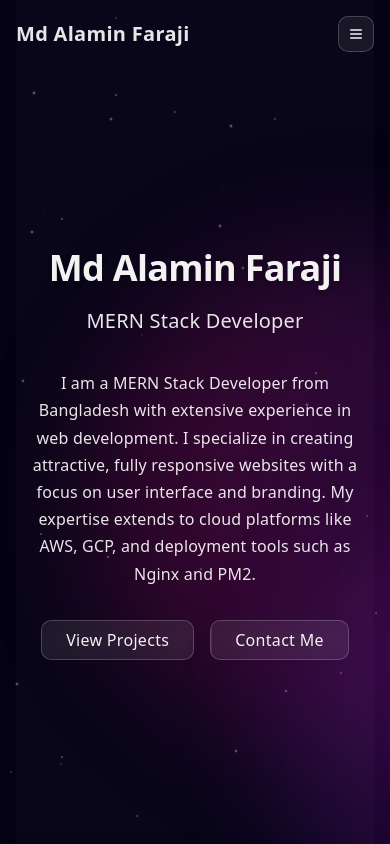
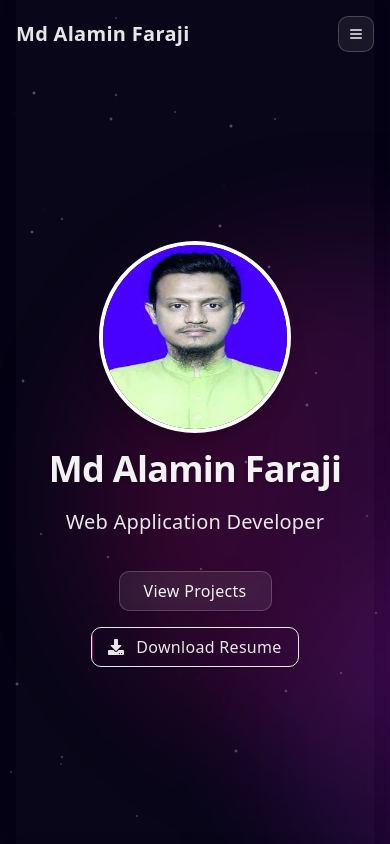
Before and after one commit to mdalaminfaraji/alamin-dev, a Next.js app: page / in a window 390 px wide. Shown: the top 844 px of the page. Built offline with nearby package versions, Linux system fonts and the light colour scheme.

Commit message:
Added profile image, updated hero section with animated title, improved mobile navigation with left-to-right opening, and updated experience section with new job details.

```diff
--- a/src/components/Hero.tsx
+++ b/src/components/Hero.tsx
@@ -3,12 +3,31 @@
 import { personalInfo } from "@/constants";
 import { Button } from "@/components/ui/button";
 import { motion } from "framer-motion";
+import Image from "next/image";
+import { FaDownload } from "react-icons/fa";
 
 export default function Hero() {
   return (
-    <section id="home" className="min-h-screen flex items-center justify-center pt-16 md:pt-0">
+    <section
+      id="home"
+      className="min-h-screen flex items-center justify-center pt-16 md:pt-0"
+    >
       <div className="container px-4 md:px-6">
         <div className="flex flex-col items-center space-y-8 text-center">
+          <motion.div
+            initial={{ opacity: 0, scale: 0.8 }}
+            animate={{ opacity: 1, scale: 1 }}
+            transition={{ duration: 0.6 }}
+            className="relative w-48 h-48 md:w-56 md:h-56 rounded-full overflow-hidden mb-4 border-4 border-primary/30 shadow-xl"
+          >
+            <Image
+              src="/alaminfaraji.jpg"
+              alt="Md Alamin Faraji"
+              fill
+              className="object-cover"
+              priority
+            />
+          </motion.div>
           <motion.div
             initial={{ opacity: 0, y: 20 }}
             animate={{ opacity: 1, y: 0 }}
@@ -18,19 +37,19 @@ export default function Hero() {
             <h1 className="text-4xl font-bold tracking-tighter sm:text-5xl md:text-6xl xl:text-7xl/none animate-gradient">
               {personalInfo.name}
             </h1>
-            <p className="text-xl md:text-2xl text-muted-foreground">
+            <motion.p
+              className="text-xl md:text-2xl text-muted-foreground"
+              initial={{ opacity: 0 }}
+              animate={{ opacity: 1 }}
+              transition={{
+                duration: 2,
+                repeat: Infinity,
+                repeatType: "reverse",
+              }}
+            >
               {personalInfo.role}
-            </p>
+            </motion.p>
           </motion.div>
-
-          <motion.p
-            initial={{ opacity: 0, y: 20 }}
-            animate={{ opacity: 1, y: 0 }}
-            transition={{ duration: 0.5, delay: 0.2 }}
-            className="max-w-[600px] text-base md:text-lg text-muted-foreground"
-          >
-            {personalInfo.about}
-          </motion.p>
 
           <motion.div
             initial={{ opacity: 0, y: 20 }}
@@ -41,7 +60,11 @@ export default function Hero() {
             <Button
               size="lg"
               className="glow bg-primary hover:bg-primary/90 text-base relative overflow-hidden group"
-              onClick={() => document.getElementById("projects")?.scrollIntoView({ behavior: "smooth" })}
+              onClick={() =>
+                document
+                  .getElementById("projects")
+                  ?.scrollIntoView({ behavior: "smooth" })
+              }
             >
               <span className="relative z-10">View Projects</span>
               <motion.div
@@ -55,15 +78,25 @@ export default function Hero() {
               size="lg"
               variant="outline"
               className="glow text-base group relative overflow-hidden"
-              onClick={() => document.getElementById("contact")?.scrollIntoView({ behavior: "smooth" })}
+              asChild
             >
-              <span className="relative z-10 group-hover:text-white transition-colors">Contact Me</span>
+              <a
+                href="https://drive.google.com/file/d/1wvrIJ4g3e3Tnm2-yW81Q9n7k_uFwDZg7/view?usp=sharing"
+                target="_blank"
+                rel="noopener noreferrer"
+                className="flex items-center gap-2"
+              >
+                <FaDownload className="mr-1" />
+                <span className="relative z-10 group-hover:text-white transition-colors">
+                  Download Resume
+                </span>
                 <motion.div
                   className="absolute inset-0 bg-gradient-to-r from-[#7928CA] to-[#FF0080]"
                   initial={{ x: "-100%" }}
                   whileHover={{ x: 0 }}
                   transition={{ duration: 0.3 }}
                 />
+              </a>
             </Button>
           </motion.div>
         </div>
--- a/src/components/Navigation.tsx
+++ b/src/components/Navigation.tsx
@@ -10,9 +10,14 @@ import {
   NavigationMenuList,
   navigationMenuTriggerStyle,
 } from "@/components/ui/navigation-menu";
-import { Sheet, SheetContent, SheetTrigger } from "@/components/ui/sheet";
+import {
+  Sheet,
+  SheetClose,
+  SheetContent,
+  SheetTrigger,
+} from "@/components/ui/sheet";
 import { Button } from "@/components/ui/button";
-import { Menu } from "lucide-react";
+import { Menu, X } from "lucide-react";
 import { motion } from "framer-motion";
 
 const menuItems = [
@@ -72,18 +77,38 @@ export default function Navigation() {
               <Menu className="h-6 w-6" />
             </Button>
           </SheetTrigger>
-          <SheetContent>
-            <nav className="flex flex-col space-y-4 mt-8">
+          <SheetContent side="left" className="border-r border-white/20 p-3">
+            <div className="flex justify-between items-center mb-6">
+              <h2 className="text-xl font-bold bg-clip-text text-transparent bg-gradient-to-r from-[#7928CA] to-[#FF0080]">
+                Menu
+              </h2>
+              <SheetClose asChild>
+                <Button
+                  variant="ghost"
+                  size="icon"
+                  className="rounded-full hover:bg-primary/10"
+                >
+                  <X className="h-5 w-5" />
+                </Button>
+              </SheetClose>
+            </div>
+            <nav className="flex flex-col space-y-6">
               {menuItems.map((item) => (
                 <Link
                   key={item.href}
                   href={item.href}
-                  className="text-lg font-medium hover:text-primary transition-colors"
+                  className="text-lg font-medium hover:text-primary transition-colors flex items-center group"
                 >
+                  <span className="w-0 h-0.5 bg-primary mr-0 group-hover:w-4 group-hover:mr-2 transition-all duration-300"></span>
                   {item.label}
                 </Link>
               ))}
             </nav>
+            <div className="mt-auto pt-8 border-t border-primary/10 ">
+              <p className="text-sm text-muted-foreground">
+                © {new Date().getFullYear()} Md Alamin Faraji
+              </p>
+            </div>
           </SheetContent>
         </Sheet>
       </div>
--- a/src/components/ui/sheet.tsx
+++ b/src/components/ui/sheet.tsx
@@ -72,10 +72,6 @@ function SheetContent({
         {...props}
       >
         {children}
-        <SheetPrimitive.Close className="ring-offset-background focus:ring-ring data-[state=open]:bg-secondary absolute top-4 right-4 rounded-xs opacity-70 transition-opacity hover:opacity-100 focus:ring-2 focus:ring-offset-2 focus:outline-hidden disabled:pointer-events-none">
-          <XIcon className="size-4" />
-          <span className="sr-only">Close</span>
-        </SheetPrimitive.Close>
       </SheetPrimitive.Content>
     </SheetPortal>
   )
--- a/src/constants/index.ts
+++ b/src/constants/index.ts
@@ -23,12 +23,12 @@ import {
 
 export const personalInfo = {
   name: "Md Alamin Faraji",
-  role: "MERN Stack Developer",
+  role: "Web Application Developer",
   phone: "+8801518420973",
   email: "alaminice1617@gmail.com",
   location: "Narail, Bangladesh",
   about:
-    "I am a MERN Stack Developer from Bangladesh with extensive experience in web development. I specialize in creating attractive, fully responsive websites with a focus on user interface and branding. My expertise extends to cloud platforms like AWS, GCP, and deployment tools such as Nginx and PM2.",
+    "I am a Web Application Developer from Bangladesh with extensive experience in web development. I specialize in creating attractive, fully responsive websites with a focus on user interface and branding. My expertise extends to cloud platforms like AWS, GCP, and deployment tools such as Nginx and PM2.",
   skills: [
     { name: "React.js", percentage: 90, icon: FaReact },
     { name: "Next.js", percentage: 85, icon: SiNextdotjs },
@@ -103,23 +103,29 @@ export const projects = [
 
 export const experiences = [
   {
-    company: "TechCorp Solutions",
-    position: "Senior MERN Stack Developer",
-    period: "2022 - Present",
+    company: "NexStack, Singapore",
+    position: "Nextjs React Developer",
+    period: "Jun 2024 - Feb 2025",
     responsibilities: [
-      "Led development of enterprise web applications",
+      "Team Leader of Bangladesh Branch",
+      "Developed responsive web applications",
+      "Assisted Backend Development with Strapi CMS",
       "Mentored junior developers",
+      "Gain knowledge of cloud platforms like AWS, GCP, and deployment tools such as Nginx and PM2",
       "Implemented CI/CD pipelines",
     ],
   },
   {
-    company: "WebDev Agency",
-    position: "Full Stack Developer",
-    period: "2020 - 2022",
+    company: "Raptor The Luxury Brand, Canada",
+    position: "Frontend Developer",
+    period: "July 2023 - June 2024",
     responsibilities: [
       "Developed responsive web applications",
       "Collaborated with design team",
       "Optimized application performance",
+      "Integrated with payment gateway (Stripe)",
+      "Implemented secure authentication and authorization",
+      "Google map integration",
     ],
   },
 ];
```
Also changed, not shown: public/alaminfaraji.jpg (added). Lines whose indentation alone changed are shown as unchanged.
